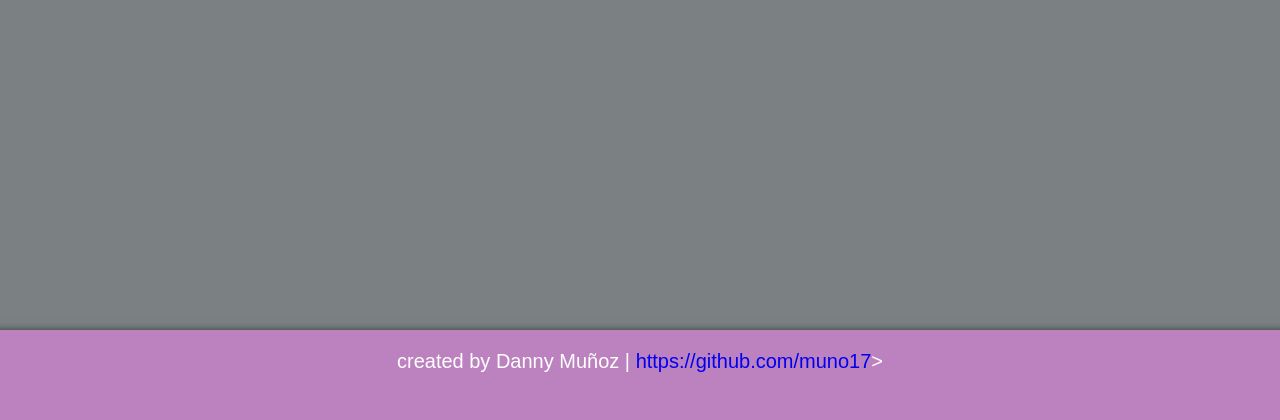
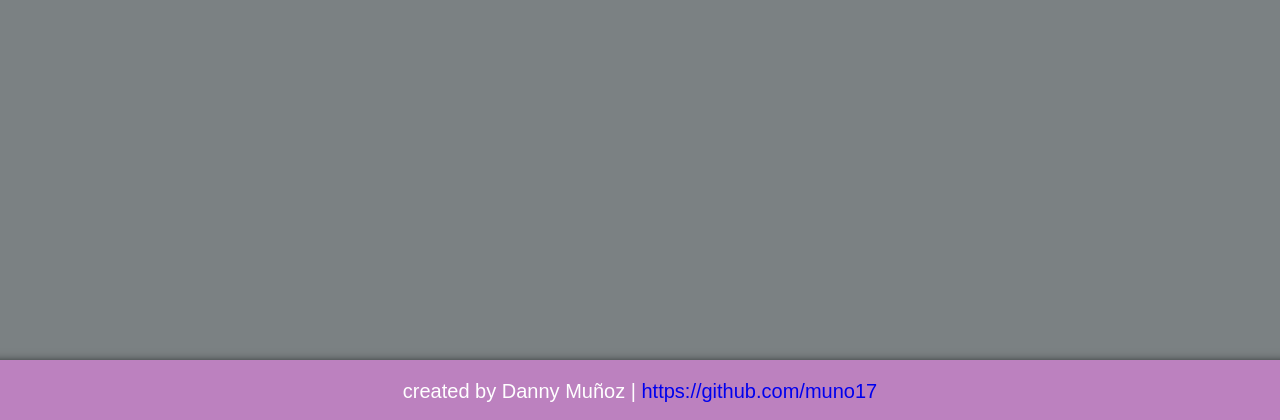
Before and after one commit to muno17/sqncd, a Flask app: page / in a window 1280 px wide. Shown: the part 380-800 px from the top of the page. Run offline with Flask 2, Linux system fonts and the light colour scheme.

Commit message:
fix typo in footer, lower footer height

```diff
--- a/static/style.css
+++ b/static/style.css
@@ -141,7 +141,7 @@ footer {
     box-shadow: 3px 3px 10px black;
     font-size: 20px;
     width: 100%;
-    height: 50px;
+    height: 20px;
     padding: 20px;
     margin-top: auto;
 }
--- a/templates/layout.html
+++ b/templates/layout.html
@@ -31,7 +31,7 @@
         </main>
 
         <footer>
-            <div>created by Danny Muñoz | <a href="https://github.com/muno17">https://github.com/muno17</a>></div>
+            <div>created by Danny Muñoz | <a href="https://github.com/muno17">https://github.com/muno17</a></div>
         </footer>
     </body>
 
```
